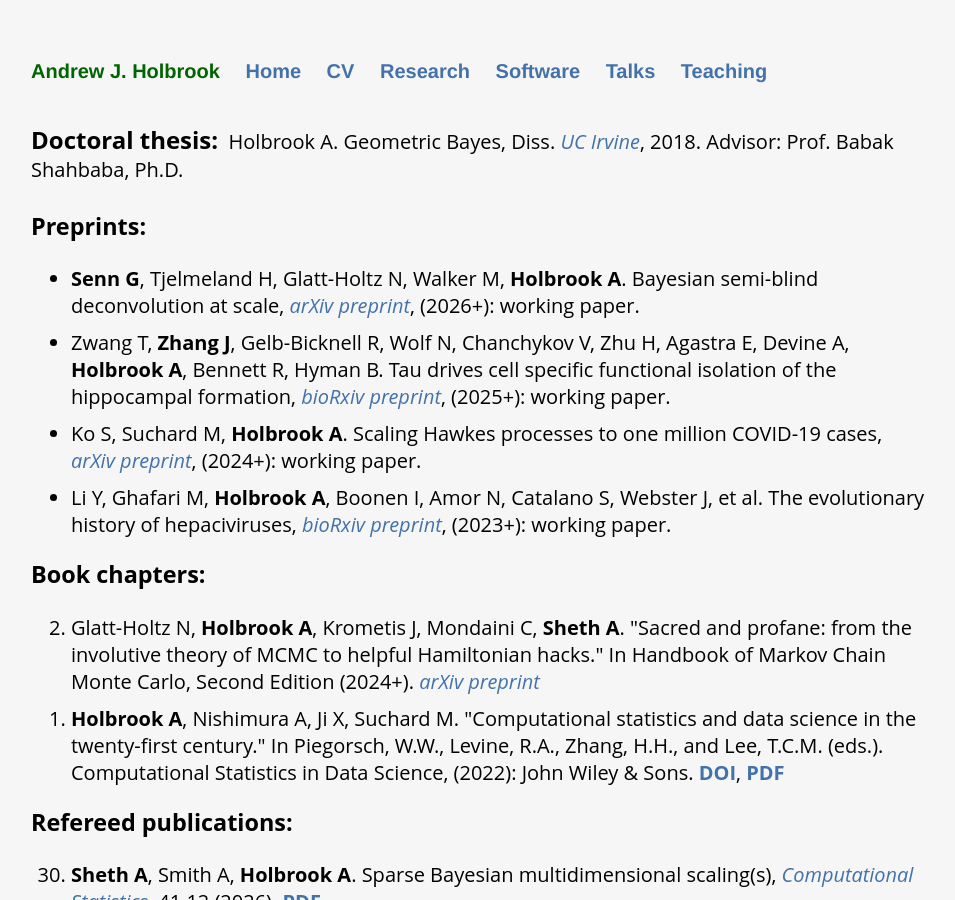
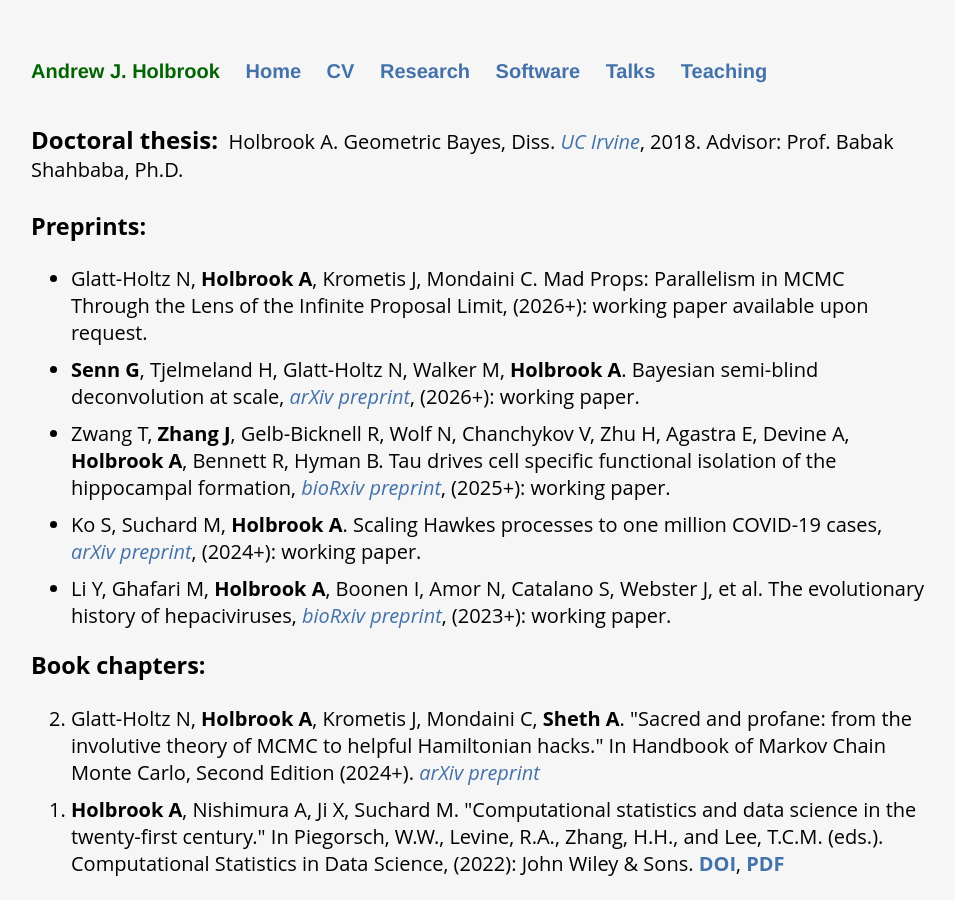
Before and after one commit to andrewjholbrook/andrewjholbrook.github.io, a Jekyll site: the page built from research.html, in a window 1280 px wide and 900 px high. Shown: the whole window, without its empty margins (161-1116 px from the left). Built offline with Jekyll 4.4.1, drawn with Linux system fonts in a browser that asks for light colours; a style sheet for code colours, icons or effects is not loaded.

Commit message:
mad props

```diff
--- a/research.html
+++ b/research.html
@@ -11,6 +11,7 @@ title: Andrew Holbrook | Research
 
   <h3>Preprints:</h3>
   <ul id="preprints">
+    <li>Glatt-Holtz N, <b>Holbrook A</b>, Krometis J, Mondaini C. Mad Props: Parallelism in MCMC Through the Lens of the Infinite Proposal Limit, (2026+): working paper available upon request.</li>
     <li>  <b>Senn G</b>, Tjelmeland H, Glatt-Holtz N, Walker M, <b>Holbrook A</b>. Bayesian semi-blind deconvolution at scale, <i><a href="https://arxiv.org/abs/2601.09677" target="_blank">arXiv preprint</a></i>, (2026+): working paper. </li>
     <li>Zwang T, <b>Zhang J</b>, Gelb-Bicknell R, Wolf N, Chanchykov V, Zhu H, Agastra E, Devine A,  <b>Holbrook A</b>,  Bennett R,  Hyman B. Tau drives cell specific functional isolation of the hippocampal formation, <i><a href="https://doi.org/10.1101/2025.08.10.669580" target="_blank">bioRxiv preprint</a></i>, (2025+): working paper.</li>
         <li> Ko S, Suchard M, <b>Holbrook A</b>. Scaling Hawkes processes to one million COVID-19 cases, <i><a href="https://arxiv.org/abs/2407.11349" target="_blank">arXiv preprint</a></i>, (2024+): working paper. </li>
```
